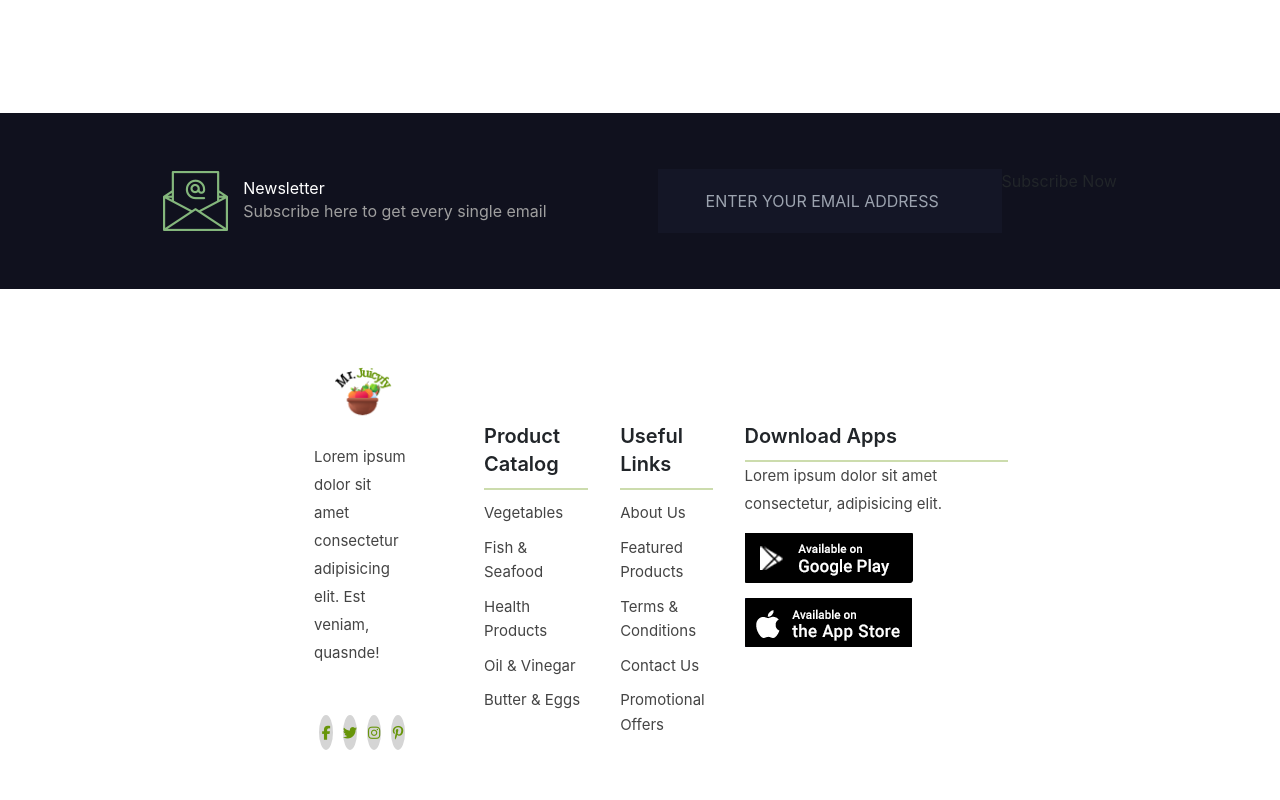
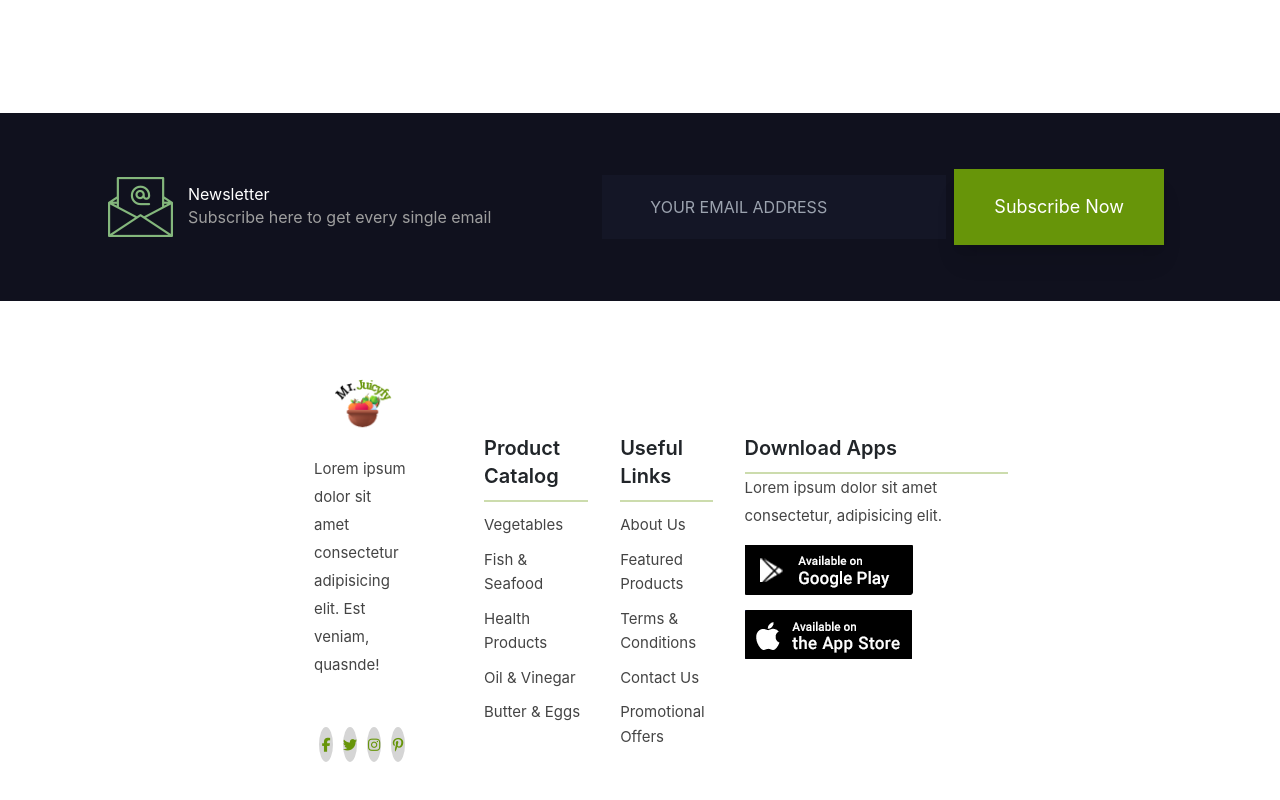
Before and after one commit to PaceDE/mr-jucify, a React (Create React App) app: page /contact in a window 1280 px wide. Shown: the part 958-1758 px from the top of the page. Built offline with nearby package versions, Linux system fonts and the light colour scheme; no server answers.

Commit message:
[=] fixes footer button

```diff
--- a/src/components/Footer.jsx
+++ b/src/components/Footer.jsx
@@ -21,9 +21,9 @@ const Footer = () => {
                         </div>
                     </div>
                     <div className="ml-24 mail-form">
-                        <form className="flex flex-wrap">
-                            <input className="px-12 h-16 border-0  bg-[#141626] text-[#aaabc3] uppercase email-input focus:outline-0" type="email" placeholder="ENTER YOUR EMAIL ADDRESS" />
-                            <Link to="#" className="image-link-1">Subscribe Now</Link>
+                        <form className="flex flex-wrap items-baseline">
+                            <input className="px-12 mr-2 h-16 border-0 bg-[#141626] text-[#aaabc3] focus:outline-0 focus:border-0" type="email" placeholder="YOUR EMAIL ADDRESS" />
+                            <input type="submit" className="px-10 py-4 mr-2 text-white text-lg duration-300 ease-linear bg-[#679509] hover:bg-[#2a660a] shadow-xl" value="Subscribe Now" />
                         </form>
                     </div>
                 </div>
```
